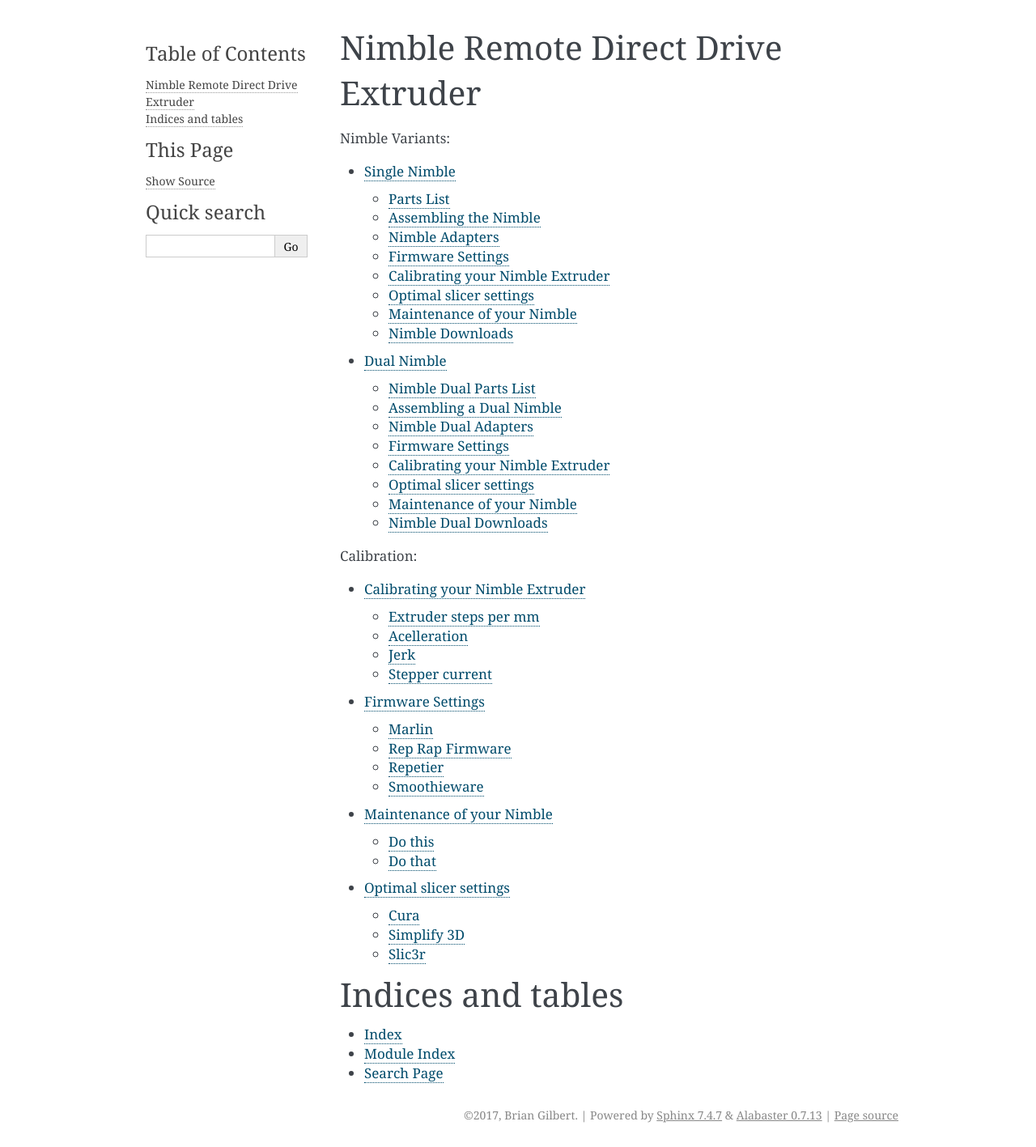
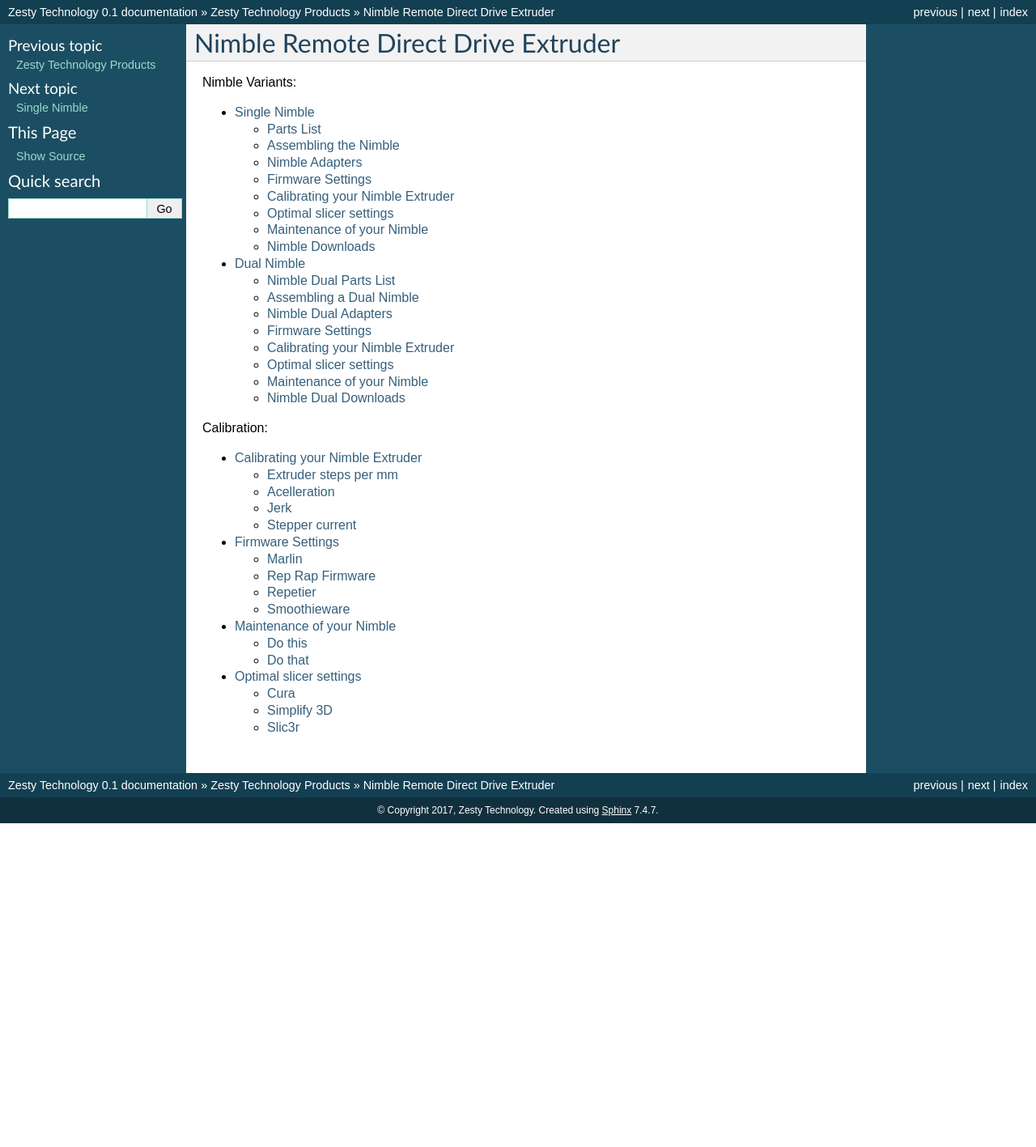
Before and after one commit to ZestyTechnology/zesty-docs, a Sphinx documentation site: the page built from docs/products/nimble_family/index.rst, in a window 1280 px wide. Shown: the whole page at 81% size. Built offline with Sphinx 7.4.7, drawn with Linux system fonts in a browser that asks for light colours; pages that are not in the unit, such as notebooks, are missing from menus; after the commit the page ends 1017 px from its top, so only the background shows below that.

Commit message:
Change theme.

```diff
--- a/docs/conf.py
+++ b/docs/conf.py
@@ -46,8 +46,8 @@
 
 # General information about the project.
 project = u'Zesty Technology'
-copyright = u'2017, Brian Gilbert'
-author = u'Brian Gilbert'
+copyright = u'2017, Zesty Technology'
+author = u'Brian Gilbert & Lykle Schepers'
 
 # The version info for the project you're documenting, acts as replacement for
 # |version| and |release|, also used in various other places throughout the
@@ -82,7 +82,7 @@
 # The theme to use for HTML and HTML Help pages.  See the documentation for
 # a list of builtin themes.
 #
-html_theme = 'alabaster'
+html_theme = 'default'
 
 # Theme options are theme-specific and customize the look and feel of a theme
 # further.  For a list of options available for each theme, see the
--- a/docs/index.rst
+++ b/docs/index.rst
@@ -3,11 +3,11 @@
    You can adapt this file completely to your liking, but it should at least
    contain the root `toctree` directive.
 
-Zesty Technology documentation
-================================
+Zesty Technology Product Documentation
+========================================
 
 .. toctree::
    :maxdepth: 2
    :caption: Contents:
 
-   nimble_family/index
+   products/index
--- a/docs/products/index.rst
+++ b/docs/products/index.rst
@@ -3,12 +3,11 @@
    You can adapt this file completely to your liking, but it should at least
    contain the root `toctree` directive.
 
-Zesty Products
-================
+Zesty Technology Products
+===========================
 
 .. toctree::
    :maxdepth: 2
    :caption: Nimble Family:
 
-   nimble_family/single
-   nimble_family/dual
+   nimble_family/index
--- a/docs/products/nimble_family/index.rst
+++ b/docs/products/nimble_family/index.rst
@@ -21,12 +21,3 @@
    firmware_configuration
    maintenance
    slicer_settings
-
-
-
-Indices and tables
-==================
-
-* :ref:`genindex`
-* :ref:`modindex`
-* :ref:`search`
```
